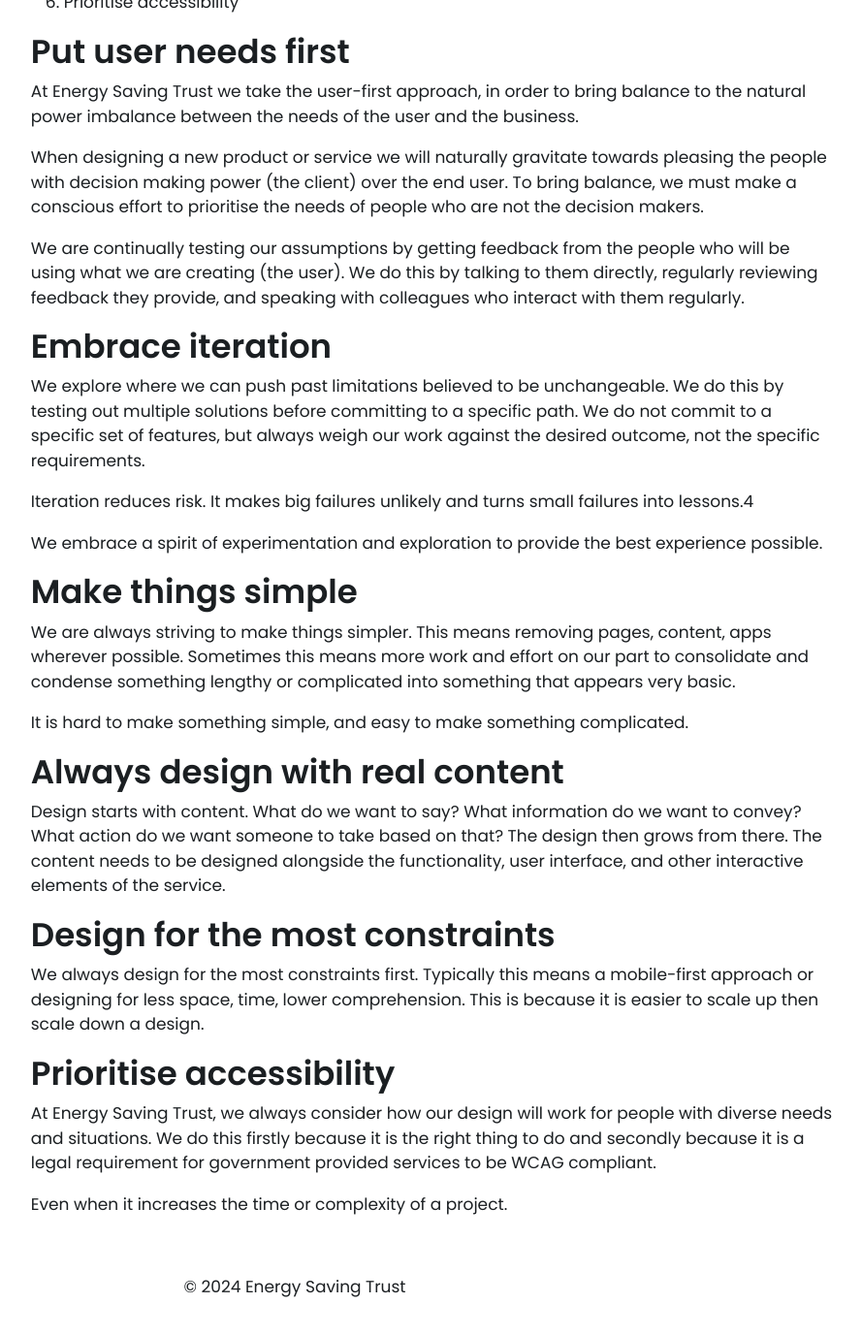
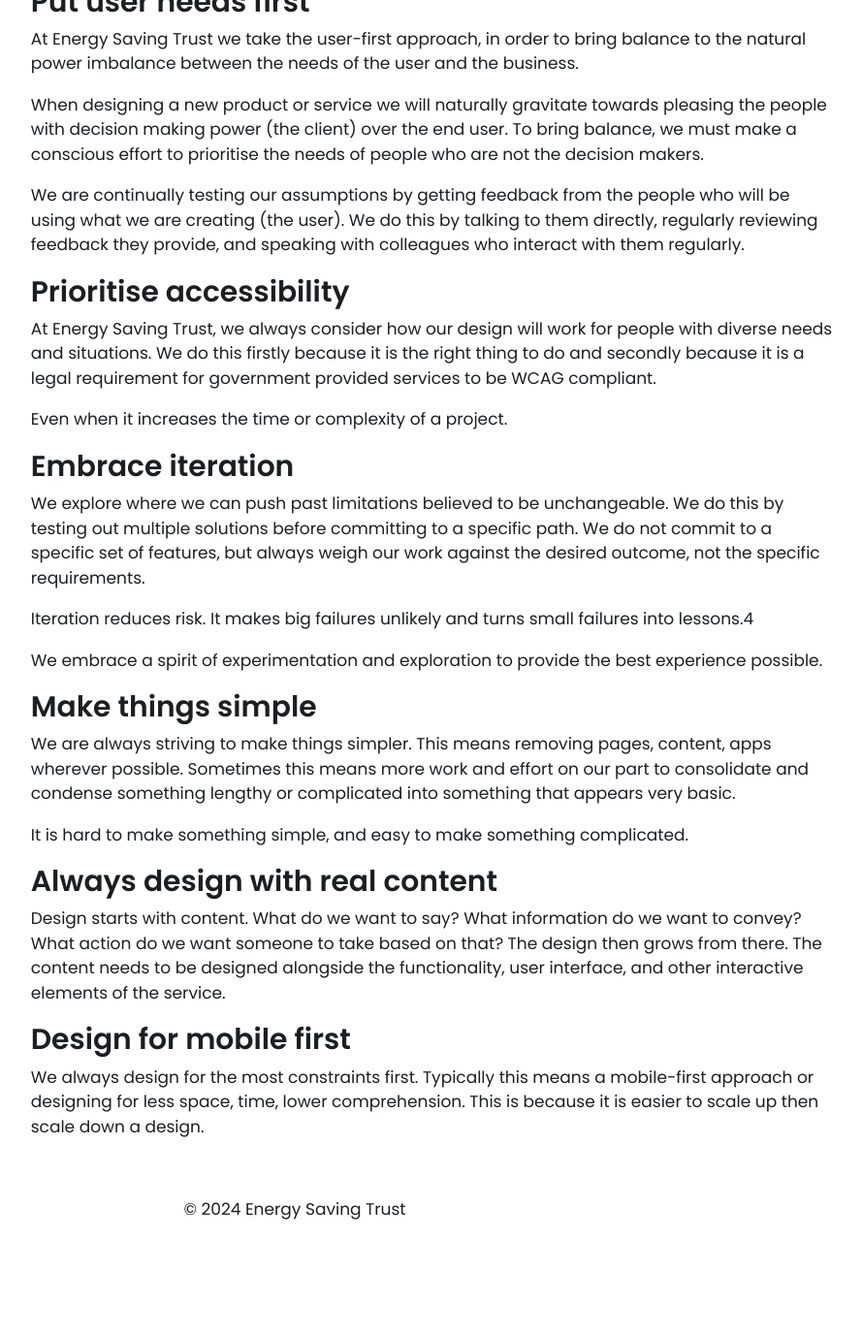
Before and after one commit to Energy-Saving-Trust/Design-System, a Jekyll site: the page built from guidelines/design-principles.md, in a window 1280 px wide and 1400 px high, scrolled down 349 px. Shown: the top 1377 px of the window at 97% size, without its empty margins (336-1225 px from the left). Built offline with Jekyll 4.4.1, drawn with Linux system fonts in a browser that asks for light colours; nearby versions of some CDN libraries; after the commit the page ends 1669 px from its top, so only the background shows below that; some of the changed text lies outside the part shown.

Commit message:
Update design-principles.md

```diff
--- a/guidelines/design-principles.md
+++ b/guidelines/design-principles.md
@@ -5,18 +5,14 @@
 ---
 # Design Principles
 
+1. Put user needs first
+2. Prioritise accessibility
+3. Embrace iteration
+4. Make things simple
+5. Always design with content
+6. Mobile-first design
 
-
-## Principles
-
-1. Put user needs first
-2. Embrace iteration
-3. Make things simple
-4. Always design with content
-5. Design for the most constraints/Mobile first
-6. Prioritise accessibility
-
-## Put user needs first
+### Put user needs first
 
 At Energy Saving Trust we take the user-first approach, in order to bring balance to the natural power imbalance between the needs of the user and the business.
 
@@ -32,22 +34,16 @@
 
 We embrace a spirit of experimentation and exploration to provide the best experience possible.
 
-## Make things simple
+### Make things simple
 
 We are always striving to make things simpler. This means removing pages, content, apps wherever possible. Sometimes this means more work and effort on our part to consolidate and condense something lengthy or complicated into something that appears very basic.
 
 It is hard to make something simple, and easy to make something complicated.
 
-## Always design with real content
+### Always design with real content
 
 Design starts with content. What do we want to say? What information do we want to convey? What action do we want someone to take based on that? The design then grows from there. The content needs to be designed alongside the functionality, user interface, and other interactive elements of the service.
 
-## Design for the most constraints
+### Design for mobile first
 
 We always design for the most constraints first. Typically this means a mobile-first approach or designing for less space, time, lower comprehension. This is because it is easier to scale up then scale down a design.
-
-## Prioritise accessibility
-
-At Energy Saving Trust, we always consider how our design will work for people with diverse needs and situations. We do this firstly because it is the right thing to do and secondly because it is a legal requirement for government provided services to be WCAG compliant.
-
-Even when it increases the time or complexity of a project.
```
Also changed, not shown: other parts of guidelines/design-principles.md (+7 -1 lines).
